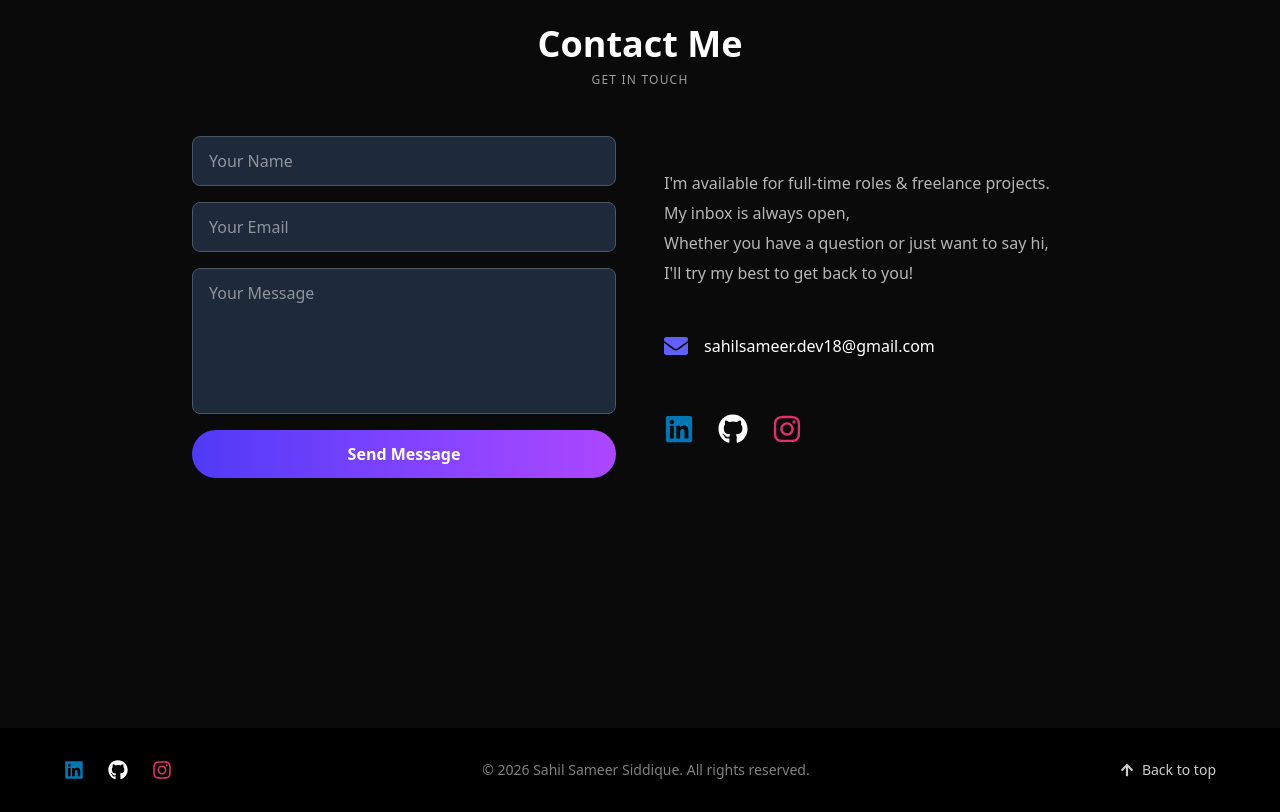
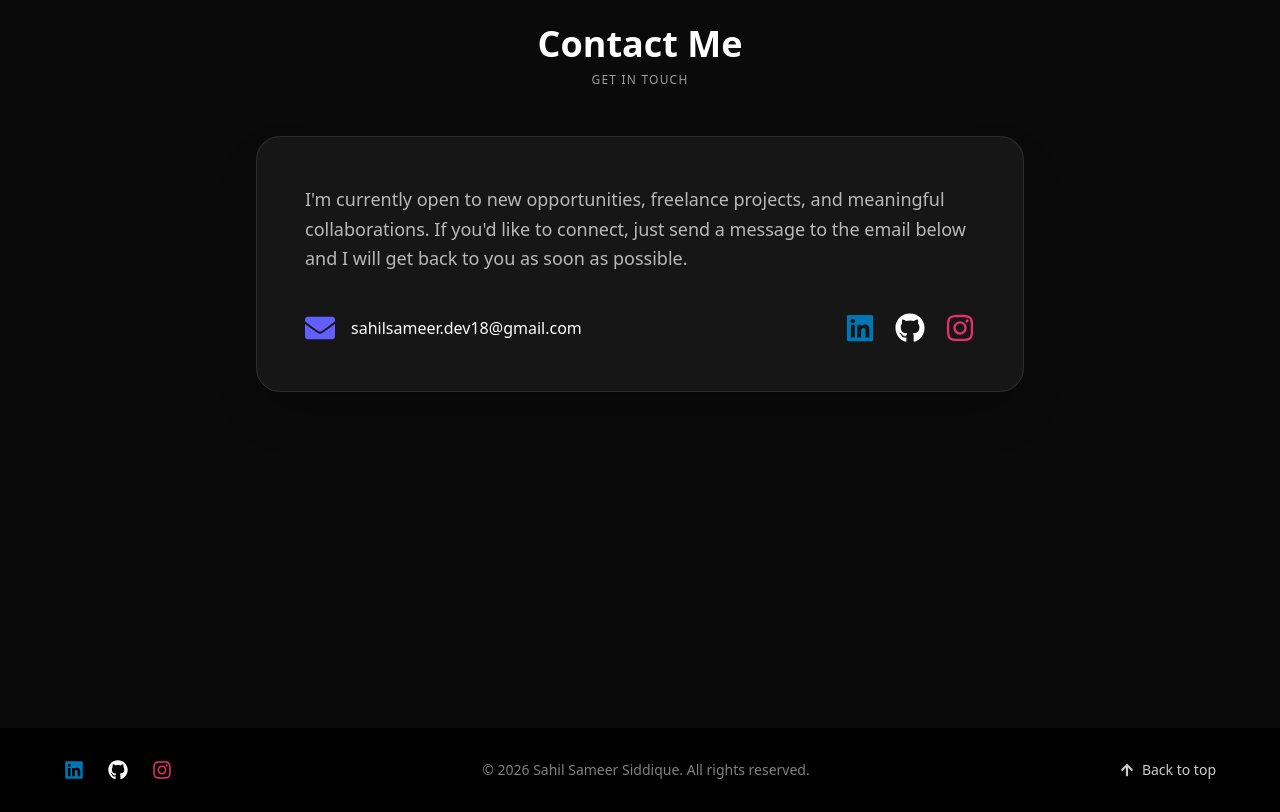
Before and after one commit to SahilSameer18/Portfolio, a React (Vite) app: page / in a window 1280 px wide. Shown: the part 4260-5072 px from the top of the page. Built offline with nearby package versions, Linux system fonts and the light colour scheme.

Commit message:
fix the linkedin url and contact section

```diff
--- a/src/pages/Contact.jsx
+++ b/src/pages/Contact.jsx
@@ -1,24 +1,7 @@
-import { useState } from "react";
 import { motion } from "framer-motion";
 import { FaLinkedin, FaGithub, FaEnvelope, FaInstagram } from "react-icons/fa";
 
 export default function Contact() {
-  const [formData, setFormData] = useState({
-    name: "",
-    email: "",
-    message: "",
-  });
-
-  const handleChange = (e) => {
-    setFormData({ ...formData, [e.target.name]: e.target.value });
-  };
-
-  const handleSubmit = (e) => {
-    e.preventDefault();
-    alert("Message sent! Thank you.");
-    setFormData({ name: "", email: "", message: "" });
-  };
-
   // Framer Motion variants
   const containerVariant = {
     hidden: { opacity: 0, y: 50 },
@@ -57,90 +40,34 @@ export default function Contact() {
         </p>
       </motion.div>
 
-      <div className="max-w-4xl mx-auto grid md:grid-cols-2 gap-12">
-        {/* Contact Form */}
-        <motion.form
-          onSubmit={handleSubmit}
-          className="flex flex-col gap-4"
-          variants={containerVariant}
-          initial="hidden"
-          whileInView="visible"
-          viewport={{ once: true, amount: 0.3 }}
-        >
-          <motion.input
-            type="text"
-            name="name"
-            value={formData.name}
-            onChange={handleChange}
-            placeholder="Your Name"
-            className="px-4 py-3 rounded-lg bg-gray-800 border border-gray-600 focus:outline-none focus:border-indigo-500 transition"
-            variants={itemVariant}
-            required
-          />
-          <motion.input
-            type="email"
-            name="email"
-            value={formData.email}
-            onChange={handleChange}
-            placeholder="Your Email"
-            className="px-4 py-3 rounded-lg bg-gray-800 border border-gray-600 focus:outline-none focus:border-indigo-500 transition"
-            variants={itemVariant}
-            required
-          />
-          <motion.textarea
-            name="message"
-            value={formData.message}
-            onChange={handleChange}
-            placeholder="Your Message"
-            rows="5"
-            className="px-4 py-3 rounded-lg bg-gray-800 border border-gray-600 focus:outline-none focus:border-indigo-500 transition resize-none"
-            variants={itemVariant}
-            required
-          ></motion.textarea>
-          <motion.button
-            type="submit"
-            className="px-6 py-3 bg-gradient-to-r from-indigo-600 to-purple-500 rounded-full text-white font-semibold"
-            whileHover={{ scale: 1.05 }}
-            whileTap={{ scale: 0.95 }}
-            transition={{ duration: 0.3 }}
-          >
-            Send Message
-          </motion.button>
-        </motion.form>
-
-        {/* Contact Info + Message */}
       <motion.div
-          className="flex flex-col justify-center gap-8 text-center md:text-left"
+        className="max-w-3xl mx-auto flex flex-col gap-10"
         variants={containerVariant}
         initial="hidden"
         whileInView="visible"
         viewport={{ once: true, amount: 0.3 }}
       >
         <motion.div
-            className="text-white/70 leading-relaxed space-y-1 text-sm md:text-base px-2 md:px-0"
+          className="bg-white/5 border border-white/10 rounded-3xl p-8 md:p-12 shadow-2xl shadow-black/30"
           variants={itemVariant}
         >
-            <p>I'm available for full-time roles & freelance projects.</p>
-            <p>My inbox is always open,</p>
-            <p>Whether you have a question or just want to say hi,</p>
-            <p>I'll try my best to get back to you!</p>
-          </motion.div>
+          <p className="text-white/70 leading-relaxed text-base md:text-lg">
+            I'm currently open to new opportunities, freelance projects, and meaningful collaborations. If you'd like to connect, just send a message to the email below and I will get back to you as soon as possible.
+          </p>
 
-          {/* Email */}
-          <motion.div
-            className="flex items-center gap-4 mt-4"
-            variants={itemVariant}
-          >
-            <FaEnvelope className="text-indigo-500 text-2xl" />
-            <span>sahilsameer.dev18@gmail.com</span>
-          </motion.div>
+          <div className="mt-10 flex flex-col gap-6 sm:flex-row sm:items-center sm:justify-between">
+            <div className="flex items-center gap-4">
+              <FaEnvelope className="text-indigo-500 text-3xl" />
+              <span className="break-words text-sm sm:text-base">
+                sahilsameer.dev18@gmail.com
+              </span>
+            </div>
 
-          {/* Social Icons */}
-          <motion.div className="flex gap-6 mt-6 justify-center md:justify-start">
+            <div className="flex gap-5 justify-center sm:justify-end">
               {[
                 {
                   icon: FaLinkedin,
-                href: "https://www.linkedin.com/in/sahil-sameer-siddique-abb849233/",
+                  href: "https://www.linkedin.com/in/sahil-sameer-siddique/",
                   color: "#0077B5",
                 },
                 {
@@ -161,18 +88,19 @@ export default function Contact() {
                     href={social.href}
                     target="_blank"
                     rel="noopener noreferrer"
-                  whileHover={{ scale: 1.2 }}
+                    whileHover={{ scale: 1.1 }}
                     transition={{ duration: 0.3 }}
-                  className={`text-3xl`}
+                    className="text-3xl"
                     style={{ color: social.color }}
                   >
                     <Icon className="hover:drop-shadow-[0_0_8px]" />
                   </motion.a>
                 );
               })}
+            </div>
+          </div>
         </motion.div>
       </motion.div>
-      </div>
     </section>
   );
 }
--- a/src/pages/Footer.jsx
+++ b/src/pages/Footer.jsx
@@ -9,7 +9,7 @@ export default function Footer() {
           {/* Social Icons */}
           <div className="flex gap-6">
             <a
-              href="https://www.linkedin.com/in/sahil-sameer-siddique-abb849233/"
+              href="https://www.linkedin.com/in/sahil-sameer-siddique/"
               target="_blank"
               rel="noopener noreferrer"
               className="transform transition duration-500 hover:scale-125 hover:rotate-12 hover:drop-shadow-[0_0_12px_#0077B5]"
--- a/src/pages/Project.jsx
+++ b/src/pages/Project.jsx
@@ -9,7 +9,7 @@ const projects = [
     title: "PrepStack",
     description:
       "A comprehensive platform for interview preparation, offering AI project idea generation, structured dsa sheets, and many more interview preparation resources.",
-    link: "https://prepstack.vercel.app/",
+    link: "https://prepstack-ss.vercel.app/",
     techStack: ["React", "Node.js", "Express", "MongoDB"],
     image: prepstack,
   },
```
Lines whose indentation alone changed are shown as unchanged.
